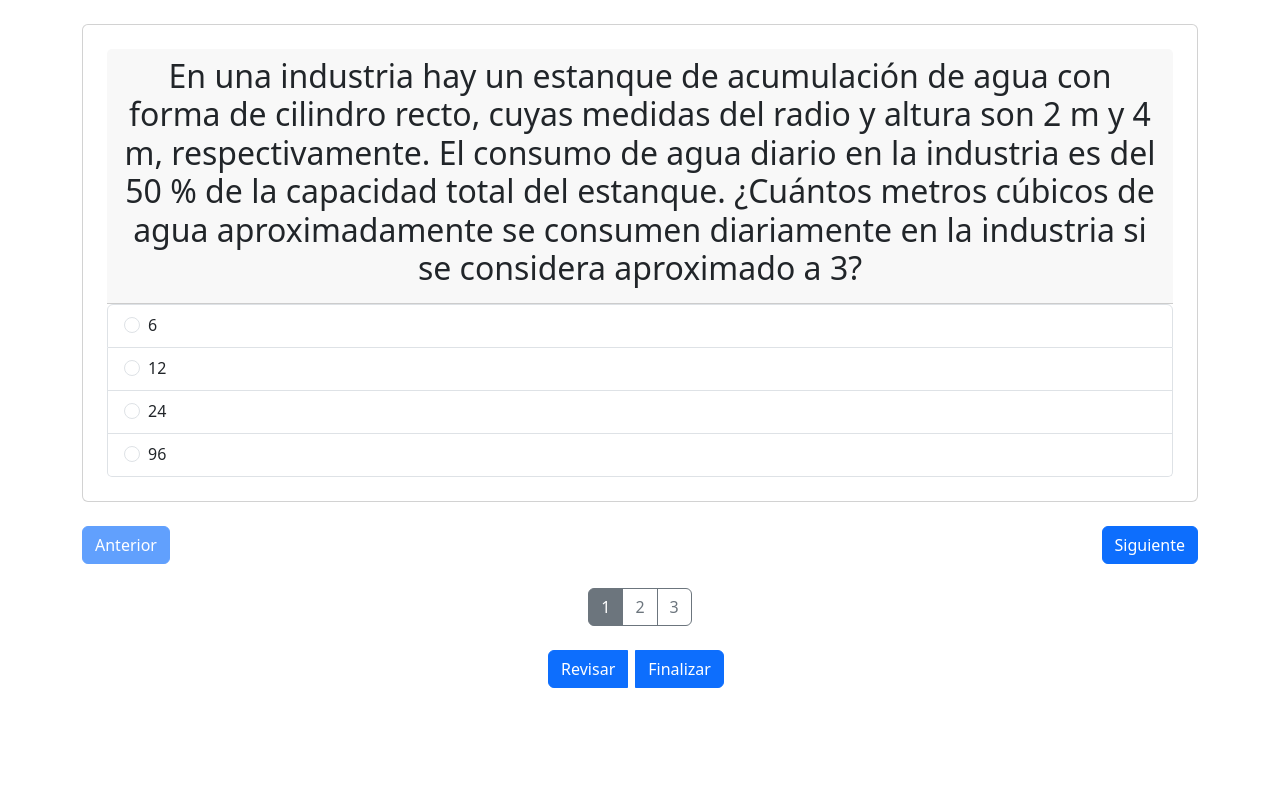
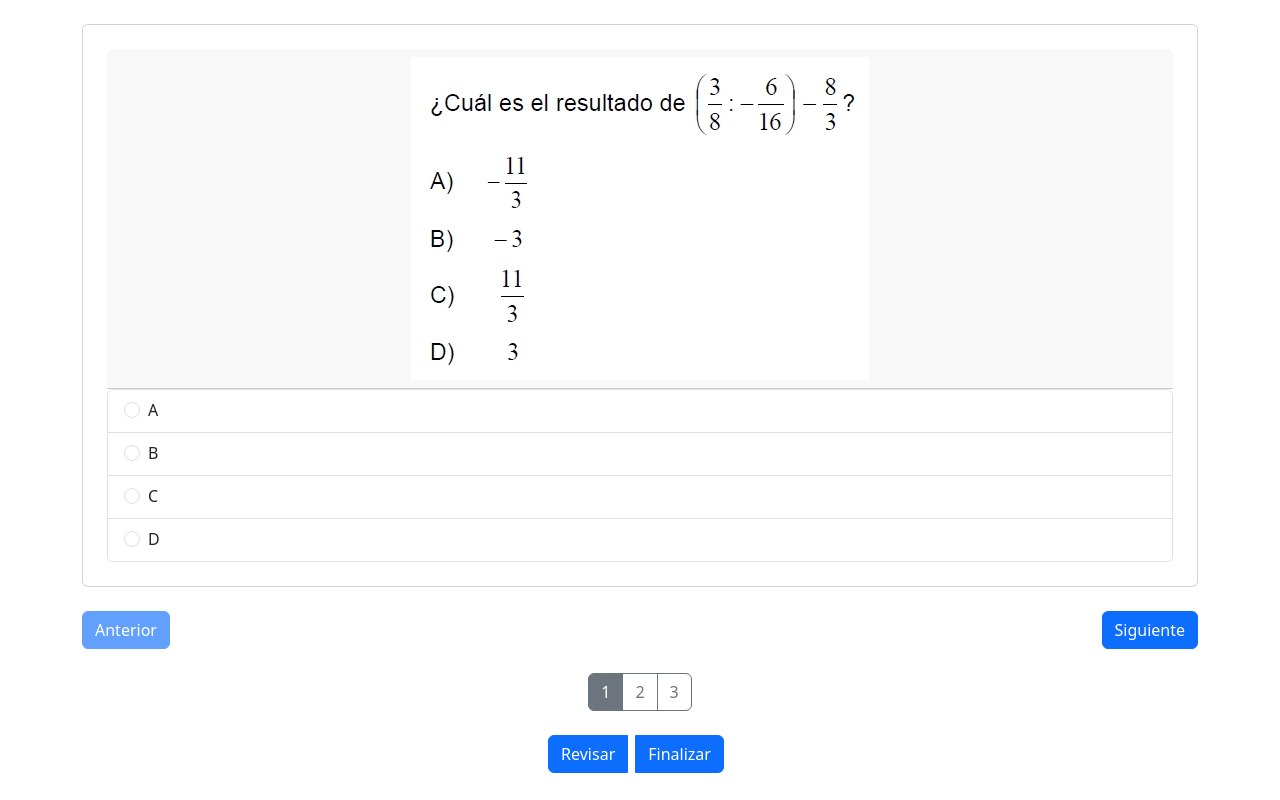
Before and after one commit to AlexisTripailaoHerrera/PAES-FRONT, an Angular app: page /matematica in a window 1280 px wide. Built offline with nearby package versions, Linux system fonts and the light colour scheme.

Commit message:
nueva prueba de preguntas

```diff
--- a/src/app/paes-matematica/paes-matematica.component.html
+++ b/src/app/paes-matematica/paes-matematica.component.html
@@ -2,7 +2,7 @@
   <!-- Mostrar la pregunta actual -->
   <div class="card p-4 mb-4">
     <div class="card-header">
-      <h2 class="card-title">{{ preguntas[preguntaActual].texto }}</h2>
+      <img [src]="preguntas[preguntaActual].texto"/>
     </div>
 
     <!-- Mostrar las opciones de respuesta -->
--- a/src/app/paes-matematica/preguntas-matematicas.service.ts
+++ b/src/app/paes-matematica/preguntas-matematicas.service.ts
@@ -11,38 +11,33 @@ export class PreguntasMatematicasService {
   public preguntasMatematicas: PreguntasModel[] = [
     {
       id: 1,
-      texto: 'En una industria hay un estanque de acumulación de agua con forma de\n' +
-          'cilindro recto, cuyas medidas del radio y altura son 2 m y 4 m, respectivamente.\n' +
-          'El consumo de agua diario en la industria es del 50 % de la capacidad total\n' +
-          'del estanque.\n' +
-          '¿Cuántos metros cúbicos de agua aproximadamente se consumen diariamente en\n' +
-          'la industria si se considera aproximado a 3?',
-      opciones: ['6', '12', '24', '96']
+      texto: 'assets/img1.jpg',
+      opciones: ['A', 'B', 'C', 'D']
     },
     {
       id: 2,
-      texto: '¿Cuál es el río más largo del mundo?',
-      opciones: ['Amazonas', 'Nilo', 'Yangtsé', 'Danubio']
+      texto: '¿Cuántos números enteros positivos son mayores o iguales que -4 y menores que 3?',
+      opciones: ['2', '3', '4', '6']
     },
     {
       id: 3,
-      texto: '¿Quién pintó la Mona Lisa?',
-      opciones: ['Van Gogh', 'Picasso', 'Da Vinci', 'Rembrandt']
+      texto: '¿Cuál es el resultado de (3/8:-6/16)-8/3?',
+      opciones: ['-11/3', '-3', '11/3', '3']
     }
   ];
 
   public respuestasCorrectasMatematicas: RespuestasModel[] = [
     {
       id: 1,
-      respuestaCorrecta: 'París'
+      respuestaCorrecta: '-13'
     },
     {
       id: 2,
-      respuestaCorrecta: 'Amazonas'
+      respuestaCorrecta: '2'
     },
     {
       id: 3,
-      respuestaCorrecta: 'Da Vinci'
+      respuestaCorrecta: '-11/3'
     }
   ];
 
```
Also changed, not shown: src/assets/img1.jpg (added).
